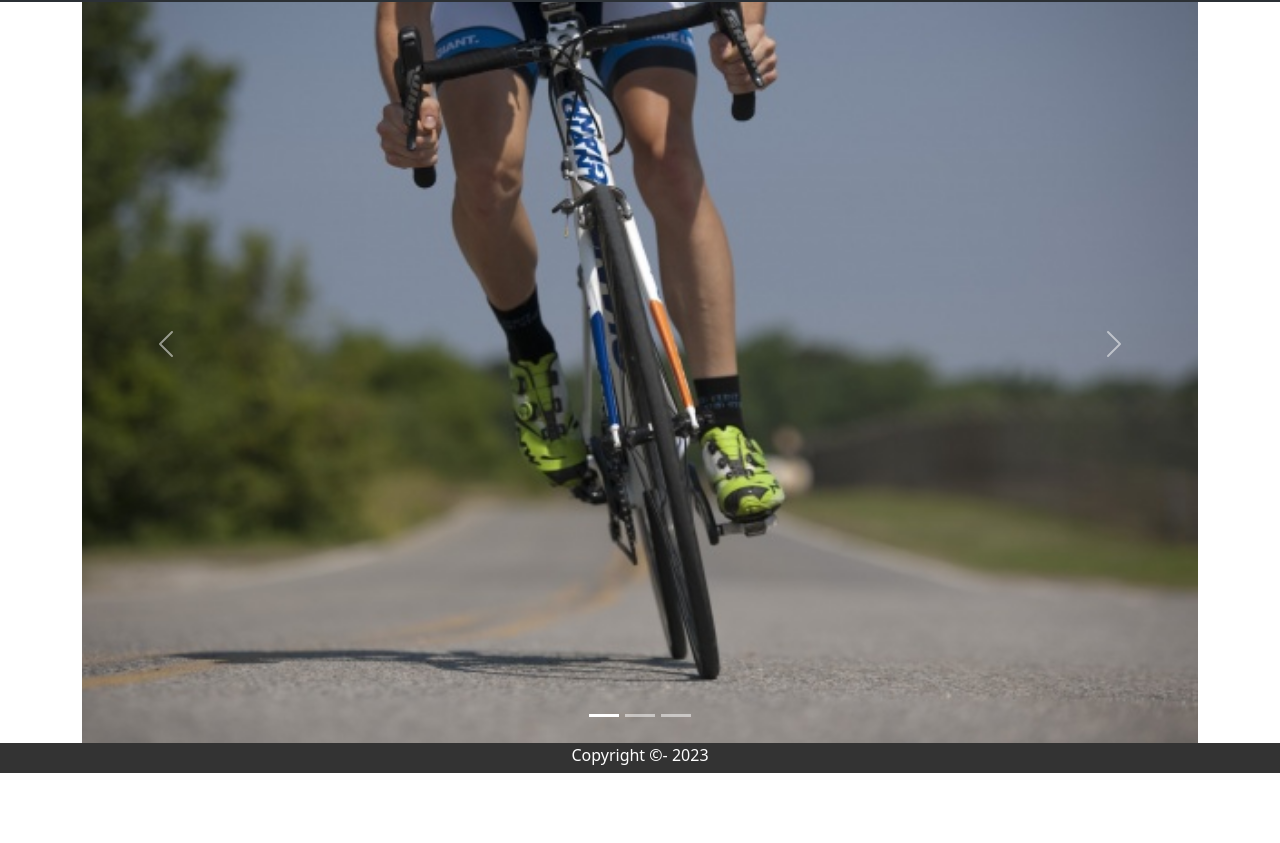
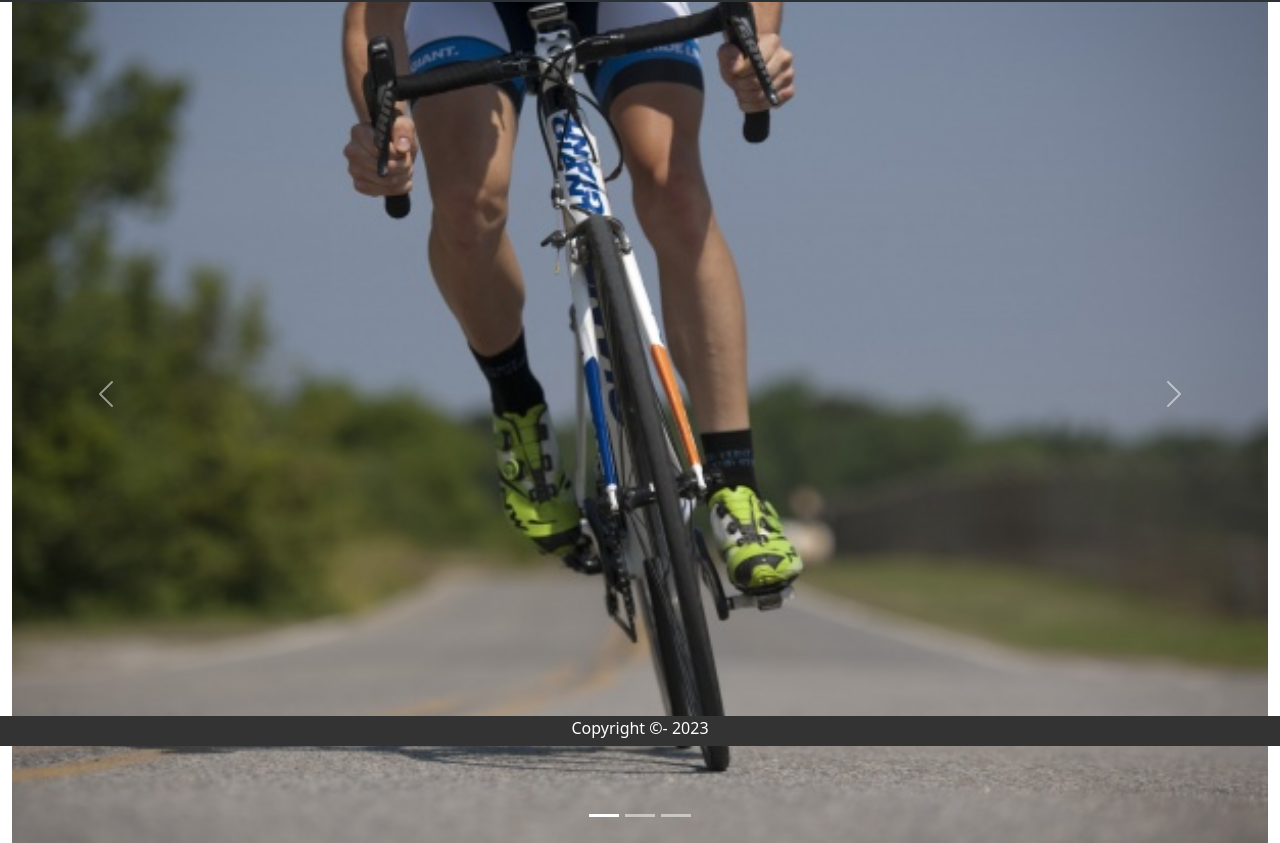
Before and after one commit to ErickFreitasCosta/HealthyStyle, a plain HTML site: page Principal/index.html in a window 1280 px wide. Shown: the part 54-897 px from the top of the page. Before the commit the page ends 827 px from the top, so only its background shows below. Drawn offline with nearby package versions, Linux system fonts and the light colour scheme.

Commit message:
segundo commit

```diff
--- a/Principal/index.html
+++ b/Principal/index.html
@@ -53,7 +53,7 @@
         </div>
       </nav>
 
-      <div class="container-xl">
+      <div class="container-fluid">
 
 
         <main>
@@ -96,7 +96,7 @@
       </div>
 
 
-      <div class=" footer">
+      <div class=" footer fixed-bottom">
         <p>Copyright &copy;- 2023 </p>
       </div>
 
```
